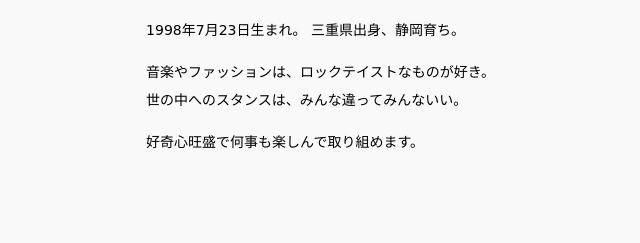
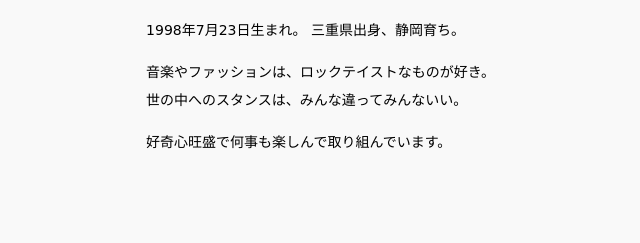
Before and after one commit to Taiki-Nakai/my_portfolio, a plain HTML site: page index.html in a window 1280 px wide. Shown: the part 1666-1909 px from the top of the page, 485-1125 px from the left. Drawn offline with Linux system fonts and the light colour scheme.

Commit message:
Add files via upload

```diff
--- a/index.html
+++ b/index.html
@@ -72,7 +72,7 @@
             世の中へのスタンスは、みんな違ってみんないい。
             </p>
             <p>
-            好奇心旺盛で何事も楽しんで取り組めます。
+            好奇心旺盛で何事も楽しんで取り組んでいます。
             </p>
         </div>
         <div class="contact">
```
